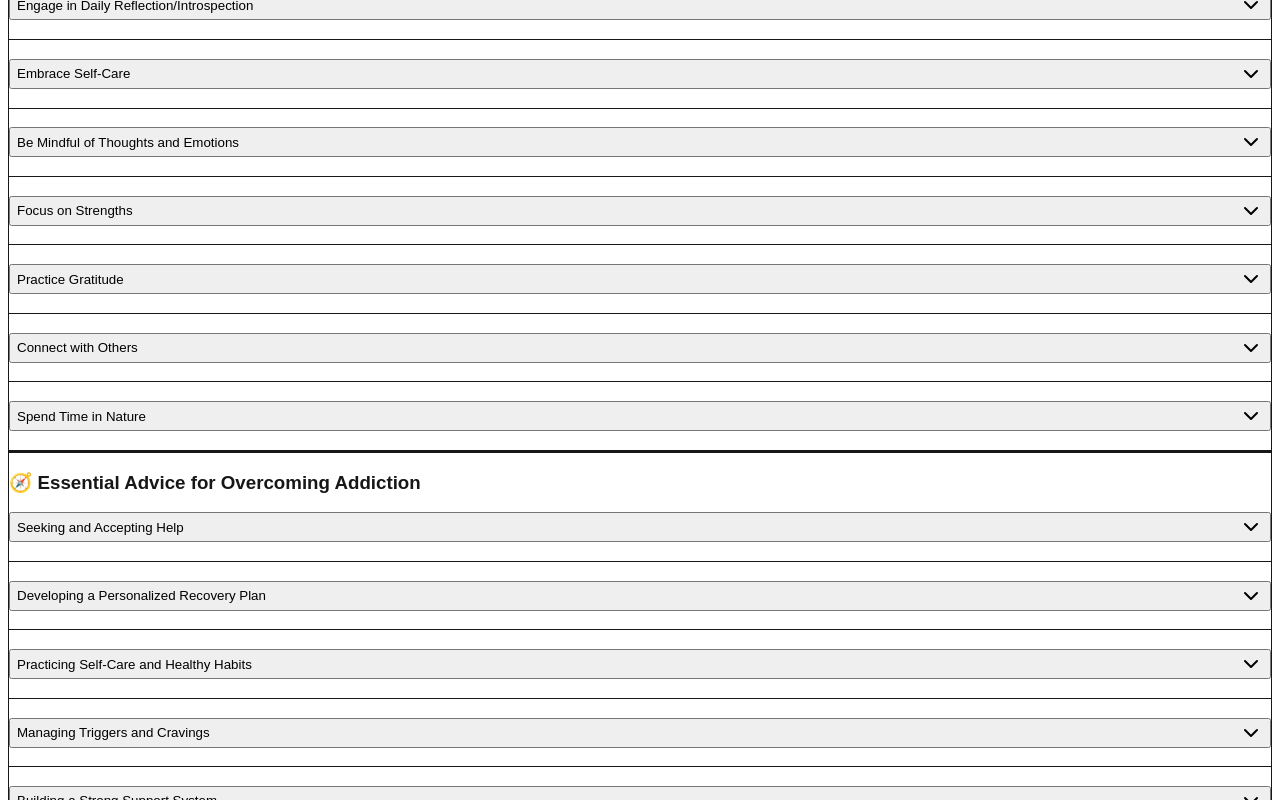
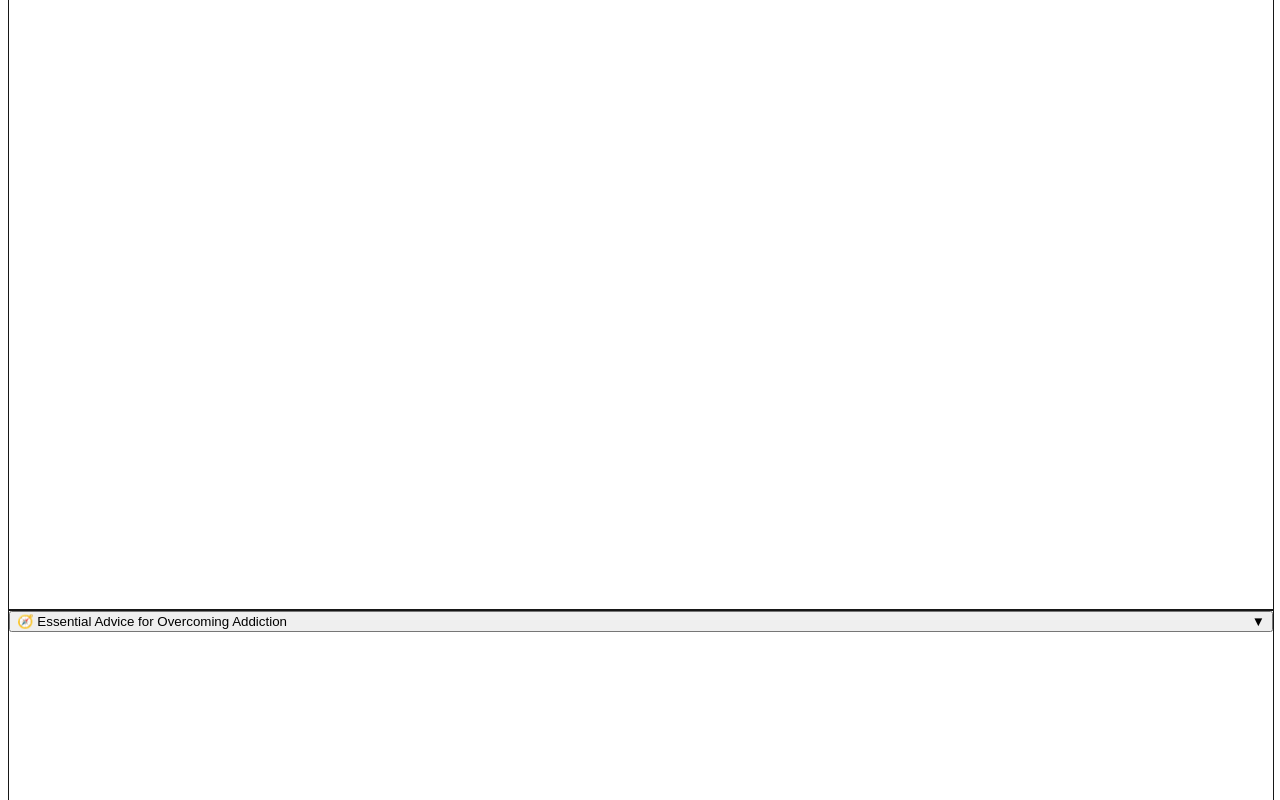
Before and after one commit to bl0ckchained/myelinmap, a Next.js app: page / in a window 1280 px wide. Shown: the part 1840-2640 px from the top of the page. Built offline with nearby package versions, Linux system fonts and the light colour scheme.

Commit message:
added drop down menus to home page and deleted accordion comonents

```diff
--- a/components/EssentialAdviceAccordion.tsx
+++ /dev/null
@@ -1,38 +0,0 @@
-import React from "react";
-import {
-  Accordion,
-  AccordionItem,
-  AccordionTrigger,
-  AccordionContent,
-} from "@/components/ui/accordion";
-
-type AccordionItemType = {
-  title: string;
-  description: string;
-};
-
-export default function EssentialAdviceAccordion({
-  title,
-  content,
-}: {
-  title: string;
-  content: AccordionItemType[];
-}) {
-  return (
-    <div className="space-y-2">
-      <h3 className="text-xl font-bold text-amber-400 mb-4">{title}</h3>
-      <Accordion type="single" collapsible>
-        {content.map((item, index) => (
-          <AccordionItem key={index} value={`item-${index}`}>
-            <AccordionTrigger className="text-lg font-semibold text-amber-400 hover:text-amber-300">
-              {item.title}
-            </AccordionTrigger>
-            <AccordionContent className="text-gray-200 text-md pt-1">
-              {item.description}
-            </AccordionContent>
-          </AccordionItem>
-        ))}
-      </Accordion>
-    </div>
-  );
-}
--- a/components/SelfLoveAccordion.tsx
+++ /dev/null
@@ -1,38 +0,0 @@
-import React from "react";
-import {
-  Accordion,
-  AccordionItem,
-  AccordionTrigger,
-  AccordionContent,
-} from "@/components/ui/accordion";
-
-type AccordionItemType = {
-  title: string;
-  description: string;
-};
-
-export default function SelfLoveAccordion({
-  title,
-  content,
-}: {
-  title: string;
-  content: AccordionItemType[];
-}) {
-  return (
-    <div className="space-y-2">
-      <h3 className="text-xl font-bold text-pink-400 mb-4">{title}</h3>
-      <Accordion type="single" collapsible>
-        {content.map((item, index) => (
-          <AccordionItem key={index} value={`item-${index}`}>
-            <AccordionTrigger className="text-lg font-semibold text-pink-300 hover:text-pink-200">
-              {item.title}
-            </AccordionTrigger>
-            <AccordionContent className="text-gray-200 text-md pt-1">
-              {item.description}
-            </AccordionContent>
-          </AccordionItem>
-        ))}
-      </Accordion>
-    </div>
-  );
-}
--- a/pages/index.tsx
+++ b/pages/index.tsx
@@ -1,9 +1,56 @@
 import Head from "next/head";
+import Link from "next/link";
+import React, { useState } from "react";
 import Header from "@/components/Header";
 import Footer from "@/components/Footer";
-import SelfLoveAccordion from "../components/SelfLoveAccordion";
-import EssentialAdviceAccordion from "../components/EssentialAdviceAccordion";
 import TreeVisualizer from "@/components/TreeVisualizer";
+
+// In-line Accordion component for this page
+interface AccordionContent {
+  title: string;
+  description: string;
+}
+
+interface AccordionProps {
+  title: string;
+  content: AccordionContent[];
+  color: string;
+}
+
+const Accordion: React.FC<AccordionProps> = ({ title, content, color }) => {
+  const [isOpen, setIsOpen] = useState(false);
+  return (
+    <div className="w-full bg-gray-800 rounded-xl shadow-lg border border-gray-700">
+      <button
+        onClick={() => setIsOpen(!isOpen)}
+        className="w-full flex justify-between items-center px-6 py-4 text-left font-bold text-white transition-colors duration-200 hover:bg-gray-700 rounded-xl"
+      >
+        <span className={`text-${color}`}>{title}</span>
+        <span
+          className={`transform transition-transform duration-300 ${
+            isOpen ? "rotate-180" : "rotate-0"
+          }`}
+        >
+          ▼
+        </span>
+      </button>
+      <div
+        className={`overflow-y-auto transition-all duration-500 ease-in-out ${
+          isOpen ? "max-h-[20rem] opacity-100 p-6" : "max-h-0 opacity-0 p-0"
+        }`}
+      >
+        <div className="space-y-4">
+          {content.map((item, index) => (
+            <div key={index}>
+              <h3 className="font-semibold text-white">{item.title}</h3>
+              <p className="text-gray-300 mt-1">{item.description}</p>
+            </div>
+          ))}
+        </div>
+      </div>
+    </div>
+  );
+};
 
 export default function Home() {
   const selfLoveContent = [
@@ -46,13 +93,10 @@ export default function Home() {
       />
 
       <main className="bg-gray-900 text-white min-h-screen">
-
         {/* 🌳 Display the Magical Tree of Life */}
         <TreeVisualizer />
 
         <section className="relative overflow-hidden pt-20 pb-40 text-center flex flex-col items-center justify-center min-h-[80vh] px-6">
-          <div className="bg-red-500 text-white p-4">Tailwind test</div>
-
           <div className="absolute inset-0 bg-black opacity-40"></div>
           <div className="relative z-10 max-w-4xl mx-auto">
             <h1 className="text-5xl md:text-7xl font-extrabold mb-6 leading-tight animate-fade-in">
@@ -74,45 +118,38 @@ export default function Home() {
             My name is Chad, and I created Myelin Map for anyone stuck in cycles they
             don&apos;t want to repeat. This platform was born from pain — and built with purpose.
           </p>
-
           <p className="text-lg text-gray-300">
             I spent nearly 20 years caught in addiction and survival mode. I read every book, tried
             every program, and failed more times than I can count. What changed everything for me
             was discovering <strong>myelin</strong> — the biological process that wires
             habits into your brain.
           </p>
-
           <p className="text-lg text-gray-300">
             Myelin is the insulation that wraps around your brain’s neural circuits. The more
             you use a circuit — good or bad — the thicker the myelin becomes. That means the
             brain doesn&apos;t change because of motivation. It changes because of <em>repetition</em>.
           </p>
-
           <p className="text-lg text-gray-300">
             That’s what Myelin Map is: a visual habit-building platform that turns your daily
             actions into beautiful, brain-based progress. One rep at a time. One affirmation,
             breath, or pushup — whatever it is for you.
           </p>
-
           <p className="text-lg text-emerald-300 font-semibold">
             This is a new kind of recovery. One that starts with love, and builds with action.
           </p>
         </section>
 
         <section className="py-16 px-6 md:px-20 max-w-4xl mx-auto space-y-10">
-          <div className="bg-gray-800 rounded-xl shadow-lg border border-gray-700">
-            <SelfLoveAccordion
+          <Accordion
             title="❤️ Actionable Self-Love & Compassion"
             content={selfLoveContent}
+            color="pink-400"
           />
-          </div>
-
-          <div className="bg-gray-800 rounded-xl shadow-lg border border-gray-700">
-            <EssentialAdviceAccordion
+          <Accordion
             title="🧭 Essential Advice for Overcoming Addiction"
             content={essentialAdviceContent}
+            color="amber-400"
           />
-          </div>
         </section>
       </main>
 
```
Lines whose indentation alone changed are shown as unchanged.
